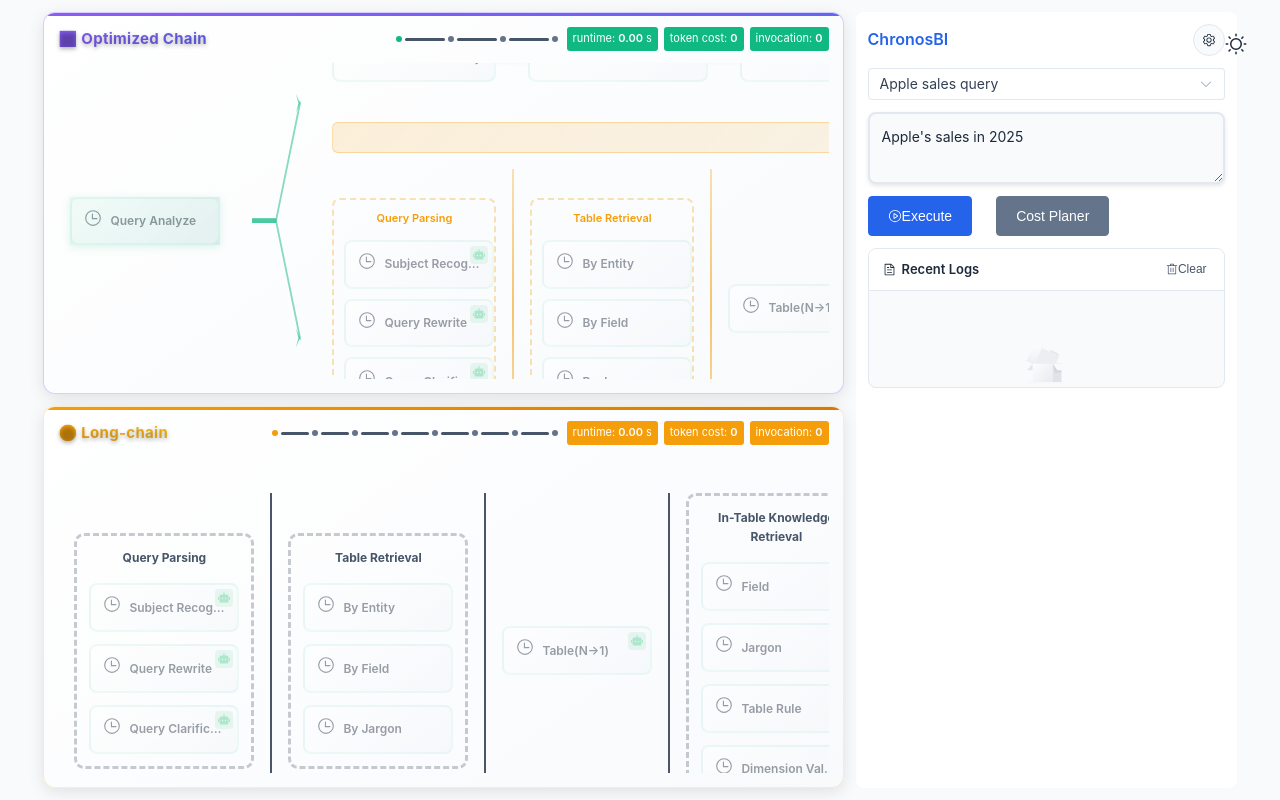
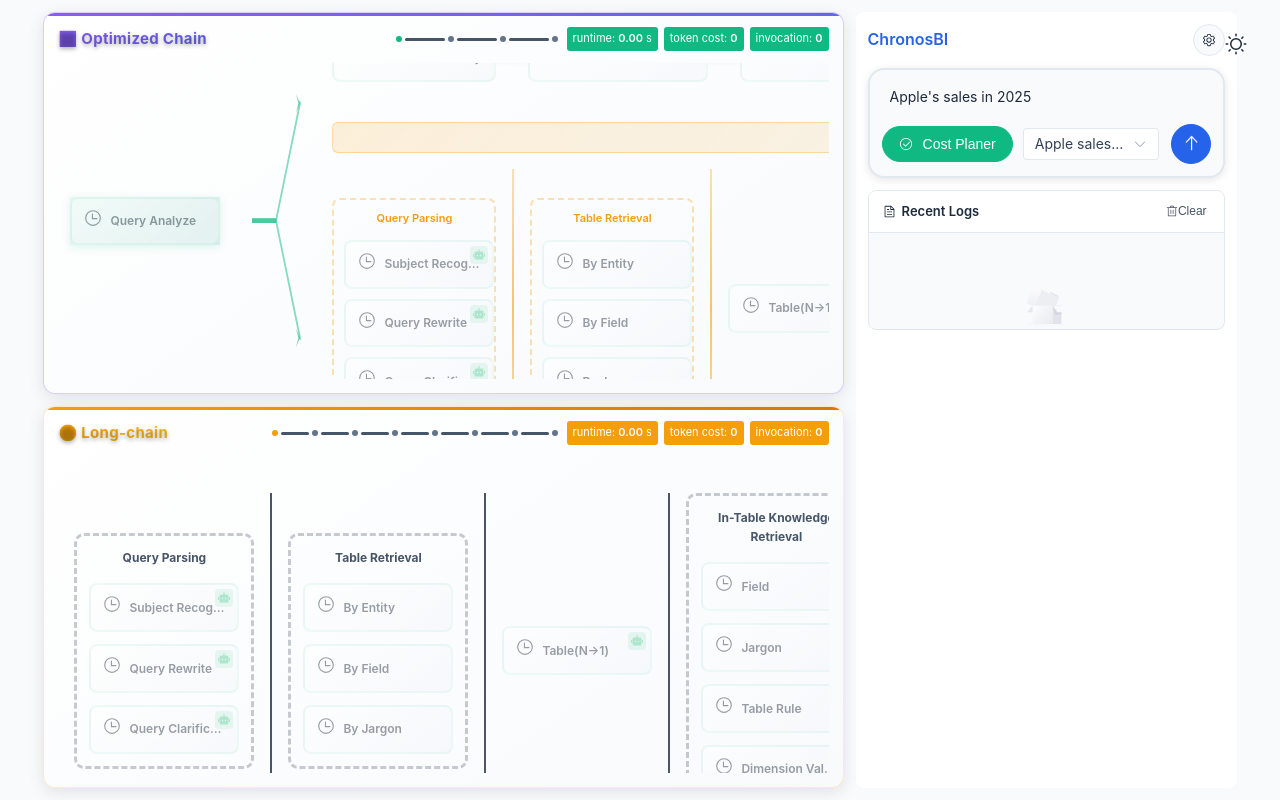
Before and after one commit to IvesCheung/cacoBI, a Vue app: page / in a window 1280 px wide. Built offline with nearby package versions, Linux system fonts and the light colour scheme.

Commit message:
chat panel beautification

```diff
--- a/src/components/QueryExampleSelector.vue
+++ b/src/components/QueryExampleSelector.vue
@@ -2,10 +2,11 @@
   <div class="query-example-selector">
     <el-select
       v-model="selectedExampleId"
-      placeholder="select query example"
+      placeholder="Select a query sample..."
       @change="handleExampleChange"
       :disabled="isExecuting"
       class="example-selector"
+      size="default"
     >
       <el-option
         v-for="example in exampleList"
@@ -65,18 +66,22 @@ onMounted(() => {
 .query-example-selector {
   display: flex;
   align-items: center;
-  gap: 10px;
+  width: 100%;
 }
 
 .example-selector {
-  min-width: 200px;
+  width: 100%;
 }
 
-:deep(.el-select__wrapper) {
+:deep(.el-input__wrapper) {
   transition: all 0.3s ease;
 }
 
-:deep(.el-select__wrapper:hover) {
+:deep(.el-input__wrapper:hover) {
+  border-color: var(--el-color-primary);
+}
+
+:deep(.el-input__wrapper.is-focus) {
   border-color: var(--el-color-primary);
 }
 
@@ -84,4 +89,8 @@ onMounted(() => {
   cursor: not-allowed;
   opacity: 0.6;
 }
+
+:deep(.el-input__inner) {
+  font-size: 14px;
+}
 </style>
--- a/src/components/QueryPanel.vue
+++ b/src/components/QueryPanel.vue
@@ -12,51 +12,63 @@
       />
     </div>
 
-    <!-- 查询示例选择器 -->
-    <div class="example-selector-section">
+    <!-- 查询输入区域 - 重新设计 -->
+    <div class="query-input-container">
+      <!-- 文本输入框 -->
+      <el-input
+        v-model="queryText"
+        type="textarea"
+        :rows="2"
+        placeholder="Enter your query here..."
+        class="query-textarea"
+        :autosize="{ minRows: 1, maxRows: 4 }"
+        :disabled="isExecuting"
+        @keydown.enter.exact="handleKeyboardExecute"
+      />
+
+      <!-- 操作按钮栏 -->
+      <div class="action-bar">
+        <!-- 左侧按钮组 -->
+        <div class="left-actions">
+          <!-- Cost Planer 按钮 -->
+          <el-button
+            :type="costAgentEnabled ? 'success' : 'default'"
+            :disabled="isExecuting"
+            @click="toggleCostAgent"
+            class="cost-planer-btn"
+            round
+          >
+            <el-icon class="btn-icon">
+              <CircleCheck v-if="costAgentEnabled" />
+              <CircleClose v-else />
+            </el-icon>
+            <span>Cost Planer</span>
+          </el-button>
+
+          <!-- Sample 选择器 -->
+          <div v-if="showSampleSelector" class="sample-selector-wrapper">
             <QueryExampleSelector
               :current-example-id="currentExampleId"
               :is-executing="isExecuting"
               @change="handleExampleChange"
             />
           </div>
-
-    <!-- 查询输入 -->
-    <div class="query-input-section">
-      <el-input
-        v-model="queryText"
-        type="textarea"
-        :rows="2"
-        placeholder="Please enter your query..."
-        class="query-textarea"
-        :autosize="{ minRows: 2, maxRows: 4 }"
-      />
         </div>
 
-    <!-- 执行按钮和开关 -->
-    <div class="query-actions">
+        <!-- 右侧执行按钮 -->
         <el-button
           type="primary"
+          :disabled="isExecuting || !queryText.trim()"
           :loading="isExecuting"
-        :disabled="isExecuting"
           @click="handleExecute"
-        size="large"
           class="execute-btn"
+          circle
         >
-        <el-icon v-if="!isExecuting"><VideoPlay /></el-icon>
-        {{ isExecuting ? 'Executing...' : 'Execute' }}
+          <el-icon v-if="!isExecuting">
+            <Top />
+          </el-icon>
         </el-button>
-
-      <el-button
-        :type="costAgentEnabled ? 'success' : 'info'"
-        :disabled="isExecuting"
-        @click="toggleCostAgent"
-        size="large"
-        class="cost-agent-btn"
-      >
-        <el-icon v-if="costAgentEnabled"><CircleCheck /></el-icon>
-        {{ costAgentEnabled ? 'Cost Planer (Enabled)' : 'Cost Planer' }}
-      </el-button>
+      </div>
     </div>
 
     <!-- 日志面板 -->
@@ -142,7 +154,7 @@
 
 <script setup>
 import { computed, ref } from 'vue'
-import { VideoPlay, CircleCheck, Setting } from '@element-plus/icons-vue'
+import { CircleCheck, CircleClose, Setting, Top } from '@element-plus/icons-vue'
 import ResultChart from './ResultChart.vue'
 import DualPathProgress from './DualPathProgress.vue'
 import QueryExampleSelector from './QueryExampleSelector.vue'
@@ -161,7 +173,11 @@ const props = defineProps({
   },
   costAgentEnabled: {
     type: Boolean,
-    default: false
+    default: true
+  },
+  showSampleSelector: {
+    type: Boolean,
+    default: true
   },
   optimizedCompleted: {
     type: Boolean,
@@ -234,7 +250,18 @@ const longChainConfigLocal = computed({
 })
 
 const handleExecute = () => {
+  if (!props.queryText.trim() || props.isExecuting) {
+    return
+  }
   emit('execute')
+}
+
+const handleKeyboardExecute = (event) => {
+  // 只有单独按 Enter 键时触发，Shift+Enter 用于换行
+  if (!event.shiftKey && !props.isExecuting && props.queryText.trim()) {
+    event.preventDefault()
+    emit('execute')
+  }
 }
 
 const toggleCostAgent = () => {
@@ -310,41 +337,170 @@ const handleDrawerClose = (done) => {
   transform: rotate(90deg);
 }
 
-.example-selector-section {
+/* 查询输入容器 - 整体外框 */
+.query-input-container {
   margin-bottom: 12px;
+  background: var(--input-bg);
+  border: 2px solid var(--input-border);
+  border-radius: 16px;
+  padding: 12px;
+  transition: all 0.3s ease;
+  box-shadow: 0 2px 8px var(--app-shadow);
 }
 
-.query-input-section {
-  margin-bottom: 12px;
+.query-input-container:hover {
+  border-color: var(--input-border-hover);
+  box-shadow: 0 4px 12px var(--app-shadow);
 }
 
-.input-label {
-  display: block;
-  color: var(--app-text-primary);
-  font-size: 13px;
-  margin-bottom: 8px;
-  transition: color 0.3s ease;
+.query-input-container:focus-within {
+  border-color: #3b82f6;
+  box-shadow: 0 0 0 3px rgba(59, 130, 246, 0.1);
 }
 
 .query-textarea {
   width: 100%;
-  height: fit-content;
+  margin-bottom: 8px;
 }
 
-.query-actions {
+.query-textarea :deep(.el-textarea__inner) {
+  background: transparent;
+  border: none;
+  color: var(--app-text-primary);
+  font-size: 14px;
+  line-height: 1.6;
+  padding: 4px 8px;
+  transition: all 0.3s ease;
+  box-shadow: none;
+  resize: none;
+}
+
+.query-textarea :deep(.el-textarea__inner::placeholder) {
+  color: var(--input-placeholder);
+}
+
+.query-textarea :deep(.el-textarea__inner:focus) {
+  background: transparent;
+  border: none;
+  box-shadow: none;
+  outline: none;
+}
+
+/* 操作按钮栏 */
+.action-bar {
   display: flex;
   align-items: center;
+  justify-content: space-between;
   gap: 12px;
-  margin-bottom: 12px;
-  flex-wrap: wrap;
+  padding-top: 4px;
 }
 
-.execute-btn {
-  flex-shrink: 0;
+.left-actions {
+  display: flex;
+  align-items: center;
+  gap: 10px;
+  flex: 1;
 }
 
-.cost-agent-btn {
-  flex-shrink: 0;
+.btn-icon {
+  margin-right: 4px;
+}
+
+/* Cost Planer 按钮 */
+.cost-planer-btn {
+  font-weight: 500;
+  padding: 6px 16px;
+  height: 36px;
+  transition: all 0.3s ease;
+  border: 1.5px solid transparent;
+}
+
+.cost-planer-btn.el-button--success {
+  background: #10b981;
+  border-color: #10b981;
+  color: white;
+}
+
+.cost-planer-btn.el-button--success:hover {
+  background: #059669;
+  border-color: #059669;
+  transform: translateY(-1px);
+  box-shadow: 0 2px 8px rgba(16, 185, 129, 0.3);
+}
+
+.cost-planer-btn.el-button--default {
+  background: transparent;
+  border-color: var(--input-border);
+  color: var(--app-text-primary);
+}
+
+.cost-planer-btn.el-button--default:hover {
+  border-color: #64748b;
+  color: #64748b;
+  background: rgba(100, 116, 139, 0.05);
+}
+
+/* Sample 选择器包装器 */
+.sample-selector-wrapper {
+  flex: 1;
+  max-width: 300px;
+}
+
+.sample-selector-wrapper :deep(.example-selector) {
+  width: 100%;
+}
+
+.sample-selector-wrapper :deep(.el-select) {
+  width: 100%;
+}
+
+.sample-selector-wrapper :deep(.el-select .el-input__wrapper) {
+  background: transparent;
+  border: 1.5px solid var(--input-border);
+  border-radius: 18px;
+  padding: 0 14px;
+  height: 36px;
+  transition: all 0.3s ease;
+  box-shadow: none;
+}
+
+.sample-selector-wrapper :deep(.el-select .el-input__wrapper:hover) {
+  border-color: var(--input-border-hover);
+  background: rgba(59, 130, 246, 0.02);
+}
+
+.sample-selector-wrapper :deep(.el-select.is-focus .el-input__wrapper) {
+  border-color: #3b82f6;
+  box-shadow: 0 0 0 2px rgba(59, 130, 246, 0.1);
+}
+
+/* 执行按钮 - 圆形图标按钮 */
+.execute-btn {
+  width: 40px;
+  height: 40px;
+  padding: 0;
+  background: #2563eb;
+  border-color: #2563eb;
+  transition: all 0.3s ease;
+  font-size: 20px;
+}
+
+.execute-btn:hover:not(.is-disabled) {
+  background: #1d4ed8;
+  border-color: #1d4ed8;
+  transform: translateY(-2px) scale(1.05);
+  box-shadow: 0 4px 16px rgba(37, 99, 235, 0.4);
+}
+
+.execute-btn.is-disabled {
+  background: #93c5fd;
+  border-color: #93c5fd;
+  cursor: not-allowed;
+  opacity: 0.6;
+}
+
+.execute-btn .el-icon {
+  font-size: 20px;
 }
 
 .log-section {
@@ -448,33 +604,6 @@ const handleDrawerClose = (done) => {
   transform: rotate(90deg);
 }
 
-:deep(.el-textarea__inner) {
-  background: var(--input-bg);
-  border: 2px solid var(--input-border);
-  border-radius: 8px;
-  color: var(--app-text-primary);
-  font-size: 14px;
-  line-height: 1.6;
-  padding: 12px;
-  transition: all 0.3s ease;
-  box-shadow: 0 2px 4px var(--app-shadow);
-}
-
-:deep(.el-textarea__inner::placeholder) {
-  color: var(--input-placeholder);
-}
-
-:deep(.el-textarea__inner:hover) {
-  border-color: var(--input-border-hover);
-  box-shadow: 0 4px 8px var(--app-shadow);
-}
-
-:deep(.el-textarea__inner:focus) {
-  border-color: #3b82f6;
-  box-shadow: 0 0 0 3px rgba(59, 130, 246, 0.1);
-  background: var(--input-bg-focus);
-}
-
 :deep(.el-button--primary) {
   background: #2563eb;
   border-color: #2563eb;
--- a/src/composables/useBIQuery.js
+++ b/src/composables/useBIQuery.js
@@ -15,7 +15,7 @@ export function useBIQuery() {
 
   // 执行状态
   const isExecuting = ref(false)
-  const costAgentEnabled = ref(false)
+  const costAgentEnabled = ref(true)
 
   // 优化链路的短链路时间和tokens
   const shortOptimizeChainTime = ref(0)
```
Lines whose indentation alone changed are shown as unchanged.
